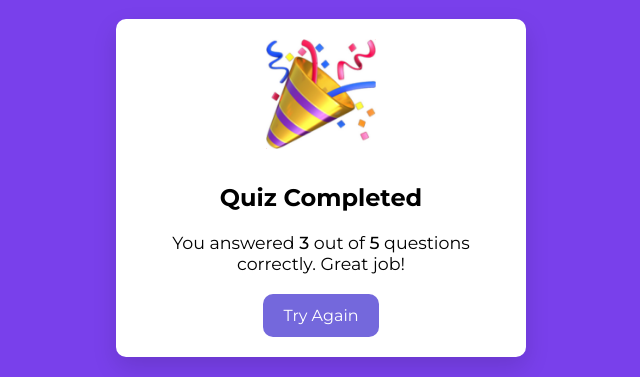
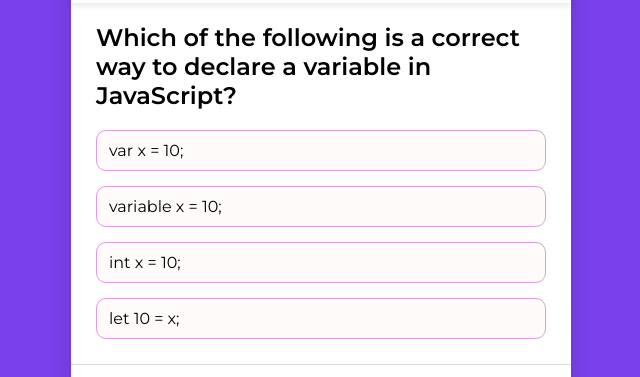
Before and after one commit to Raturi-Sahil/quiz-app, a plain HTML site: page index.html in a window 1280 px wide. Shown: the part 212-589 px from the top of the page, without its empty margins (319-959 px from the left). Drawn offline with nearby package versions, Linux system fonts and the light colour scheme.

Commit message:
added script for question and options rendering

```diff
--- a/index.html
+++ b/index.html
@@ -46,20 +46,8 @@
             </div>
         </header>
         <div class="quiz-content">
-            <h1 class="quiz-text">Do you know, how to create a function is Javascript?</h1>
-            <ul class="answer-options">
-                <li class="answer-option"><p>create function myfunc()</p></li>
-                <li class="answer-option correct"><p>function myfunc()</p>
-                    <span class="material-symbols-rounded">
-                        check_circle
-                        </span>
-                </li>
-                <li class="answer-option incorrect"><p>def function myfunc()</p>
-                    <span class="material-symbols-rounded">
-                        cancel
-                        </span></li>
-                <li class="answer-option"><p>func myfunc()</p></li>
-            </ul>
+            <h1 class="quiz-text"></h1>
+            <ul class="answer-options"></ul>
         </div>
         <footer class="quiz-footer">
             <p class="question-status"><b>2</b> of <b>10</b> quesions</p>
@@ -78,6 +66,8 @@
         <p class="result-message">You answered <b>3</b> out of <b>5</b> questions correctly. Great job!</p>
         <button class="try-again-btn">Try Again</button>
     </div>
-
+    <!--make sure questions.js is loaded before script.js-->
+    <script src="javascript/questions.js"></script>
+    <script src="javascript/script.js"></script>
 </body>
 </html>
--- /dev/null
+++ b/javascript/questions.js
@@ -0,0 +1,527 @@
+// Array of questions grouped by category (25 questions each)
+
+const questions = [
+    {
+      category: "programming",
+      questions: [
+        {
+          question: "What does HTML stand for?",
+          options: ["Hyper Text Pre Processor", "Hyper Text Markup Language", "Hyper Text Multiple Language", "Hyper Tool Multi Language"],
+          correctAnswer: 1,
+        },
+        {
+          question: "Which of the following is a correct way to declare a variable in JavaScript?",
+          options: ["var x = 10;", "variable x = 10;", "int x = 10;", "let 10 = x;"],
+          correctAnswer: 0,
+        },
+        {
+          question: "How do you write comment in Python?",
+          options: ["// This is a comment", "# This is a comment", "/* This is a comment */", "<!-- This is a comment -->"],
+          correctAnswer: 1,
+        },
+        {
+          question: "What does CSS stand for?",
+          options: ["Cascading Style Sheets", "Colorful Style Sheets", "Computer Style Sheets", "Cascading Simple Sheets"],
+          correctAnswer: 0,
+        },
+        {
+          question: "In JavaScript, how do you create a function?",
+          options: ["create function myFunction()", "def function myFunction()", "func myFunction()", "function myFunction()"],
+          correctAnswer: 3,
+        },
+        {
+          question: "What does the 'typeof' operator do in JavaScript?",
+          options: ["Checks the type of a variable", "Declares a variable", "Assigns a value to a variable", "Converts a variable to another type"],
+          correctAnswer: 0,
+        },
+        {
+          question: "In C, how do you define a function?",
+          options: ["function myFunction()", "def myFunction()", "void myFunction()", "func myFunction()"],
+          correctAnswer: 2,
+        },
+        {
+          question: "Which of the following is a characteristic of Python?",
+          options: ["Compiled language", "Dynamic typing", "Low-level language", "Static typing"],
+          correctAnswer: 3,
+        },
+        {
+          question: "Which language is used for Android development?",
+          options: ["Python", "Java", "JavaScript", "C++"],
+          correctAnswer: 1,
+        },
+        {
+          question: "What is the purpose of the 'forEach()' method in JavaScript?",
+          options: ["Removes duplicate elements from an array", "Filters elements in an array", "Sorts an array", "Iterates through each element in an array"],
+          correctAnswer: 3,
+        },
+        {
+          question: "What does the 'return' keyword do in a function?",
+          options: ["Ends the function and returns a value", "Continues the function", "Exits the function without value", "Ends the program execution"],
+          correctAnswer: 0,
+        },
+        {
+          question: "Which of the following is NOT a semantic HTML element?",
+          options: ["<header>", "<footer>", "<div>", "<article>"],
+          correctAnswer: 2,
+        },
+        {
+          question: "What is the primary purpose of a 'for' loop in programming?",
+          options: ["Repeat code for a specified number of times", "Repeat code until a condition is true", "Define a function", "Evaluate conditions in the loop"],
+          correctAnswer: 0,
+        },
+        {
+          question: "Which data structure is ideal for LIFO (Last In First Out)?",
+          options: ["Queue", "Stack", "Linked list", "Array"],
+          correctAnswer: 1,
+        },
+        {
+          question: "Which command is used in Git to store changes in the repository?",
+          options: ["git commit", "git push", "git pull", "git add"],
+          correctAnswer: 0,
+        },
+        {
+          question: "What does the 'map()' function do in JavaScript?",
+          options: ["Sorts an array", "Filters out items", "Creates a new array", "Modifies the original array"],
+          correctAnswer: 2,
+        },
+        {
+          question: "What is an IDE?",
+          options: ["An Integrated Development Environment", "A function for code execution", "An interpreter", "An input method for writing code"],
+          correctAnswer: 0,
+        },
+        {
+          question: "Which of the following is a feature of object-oriented programming?",
+          options: ["Encapsulation", "Modularity", "Recursion", "Memory Management"],
+          correctAnswer: 0,
+        },
+        {
+          question: "What does SQL stand for?",
+          options: ["Simple Question Language", "Systematic Query Language", "Standard Question Language", "Structured Query Language"],
+          correctAnswer: 3,
+        },
+        {
+          question: "Which of these is an example of a non-relational database?",
+          options: ["MongoDB", "MySQL", "PostgreSQL", "Oracle"],
+          correctAnswer: 0,
+        },
+        {
+          question: "How do you write comment in CSS?",
+          options: ["// This is a comment", "/* This is a comment */", "# This is a comment", "<!-- This is a comment -->"],
+          correctAnswer: 1,
+        },
+        {
+          question: "Which of the following algorithms is used to sort an array by comparing elements?",
+          options: ["Bubble sort", "Insertion sort", "Quick sort", "Merge sort"],
+          correctAnswer: 0,
+        },
+        {
+          question: "What does the 'finally' block in Java do?",
+          options: ["Handles all exceptions", "Attempts to handle runtime exceptions", "Executes code after try-catch", "Defines execution start point"],
+          correctAnswer: 2,
+        },
+        {
+          question: "Which data structure is best for searching elements quickly?",
+          options: ["Binary search tree", "Array", "Linked list", "Queue"],
+          correctAnswer: 0,
+        },
+        {
+          question: "What is the correct syntax for a JavaScript if statement?",
+          options: ["if (condition) {}", "if condition {}", "if {} else", "if {condition}"],
+          correctAnswer: 0,
+        },
+      ],
+    },
+
+    {
+      category: "geography",
+      questions: [
+        {
+          question: "Which is the longest river in the world?",
+          options: ["Amazon River", "Nile River", "Yangtze River", "Mississippi River"],
+          correctAnswer: 1,
+        },
+        {
+          question: "Which country is known as the Land of the Rising Sun?",
+          options: ["China", "South Korea", "Japan", "Thailand"],
+          correctAnswer: 2,
+        },
+        {
+          question: "What is the largest ocean in the world?",
+          options: ["Atlantic Ocean", "Indian Ocean", "Arctic Ocean", "Pacific Ocean"],
+          correctAnswer: 3,
+        },
+        {
+          question: "Which country has the largest population in the world?",
+          options: ["India", "China", "United States", "Indonesia"],
+          correctAnswer: 1,
+        },
+        {
+          question: "Which country is known for the Great Barrier Reef?",
+          options: ["Australia", "United States", "South Africa", "New Zealand"],
+          correctAnswer: 0,
+        },
+        {
+          question: "Which is the smallest country in the world?",
+          options: ["Monaco", "Liechtenstein", "Vatican City", "San Marino"],
+          correctAnswer: 2,
+        },
+        {
+          question: "Which is the tallest mountain in the world?",
+          options: ["K2", "Mount Kilimanjaro", "Mount Everest", "Mount Fuji"],
+          correctAnswer: 2,
+        },
+        {
+          question: "What is the capital of Canada?",
+          options: ["Ottawa", "Toronto", "Vancouver", "Montreal"],
+          correctAnswer: 0,
+        },
+        {
+          question: "Which desert is the largest hot desert in the world?",
+          options: ["Gobi Desert", "Atacama Desert", "Sahara Desert", "Karakum Desert"],
+          correctAnswer: 2,
+        },
+        {
+          question: "Which country is known as the Land of the Midnight Sun?",
+          options: ["Sweden", "Finland", "Norway", "Denmark"],
+          correctAnswer: 2,
+        },
+        {
+          question: "What is the longest mountain range in the world?",
+          options: ["Himalayas", "Rocky Mountains", "Andes", "Alps"],
+          correctAnswer: 2,
+        },
+        {
+          question: "Which river flows through Egypt?",
+          options: ["Amazon River", "Yangtze River", "Nile River", "Ganges River"],
+          correctAnswer: 2,
+        },
+        {
+          question: "Which is the largest island in the world?",
+          options: ["Greenland", "New Guinea", "Borneo", "Madagascar"],
+          correctAnswer: 0,
+        },
+        {
+          question: "What is the capital of Japan?",
+          options: ["Beijing", "Seoul", "Tokyo", "Hong Kong"],
+          correctAnswer: 2,
+        },
+        {
+          question: "Which country has the most time zones?",
+          options: ["United States", "Russia", "Canada", "Australia"],
+          correctAnswer: 1,
+        },
+        {
+          question: "Which country is known for the Eiffel Tower?",
+          options: ["Germany", "Italy", "Spain", "France"],
+          correctAnswer: 3,
+        },
+        {
+          question: "Which is the most populous city in the world?",
+          options: ["Tokyo", "Shanghai", "New York City", "Delhi"],
+          correctAnswer: 0,
+        },
+        {
+          question: "Which mountain range is located in South America?",
+          options: ["Himalayas", "Rocky Mountains", "Appalachian Mountains", "Andes"],
+          correctAnswer: 3,
+        },
+        {
+          question: "Which continent is known as the 'Dark Continent'?",
+          options: ["Asia", "Africa", "South America", "Europe"],
+          correctAnswer: 1,
+        },
+        {
+          question: "What is the capital of Brazil?",
+          options: ["Buenos Aires", "Rio de Janeiro", "Brasília", "Sao Paulo"],
+          correctAnswer: 2,
+        },
+        {
+          question: "What is the official language of Brazil?",
+          options: ["Spanish", "English", "Portuguese", "French"],
+          correctAnswer: 2,
+        },
+        {
+          question: "Which country has the most volcanoes?",
+          options: ["Japan", "Indonesia", "United States", "Italy"],
+          correctAnswer: 1,
+        },
+        {
+          question: "Which city is known as the Big Apple?",
+          options: ["Los Angeles", "New York City", "Chicago", "San Francisco"],
+          correctAnswer: 1,
+        },
+        {
+          question: "Which ocean is located to the east of Africa?",
+          options: ["Indian Ocean", "Pacific Ocean", "Southern Ocean", "Atlantic Ocean"],
+          correctAnswer: 3,
+        },
+        {
+          question: "Which is the second largest continent by area?",
+          options: ["Asia", "Africa", "North America", "Europe"],
+          correctAnswer: 1,
+        },
+      ],
+    },
+
+    {
+      category: "mathematics",
+      questions: [
+        {
+          question: "What is the square root of 144?",
+          options: ["10", "11", "12", "13"],
+          correctAnswer: 2,
+        },
+        {
+          question: "What is 15 × 13?",
+          options: ["180", "185", "195", "200"],
+          correctAnswer: 2,
+        },
+        {
+          question: "What is the value of 8³?",
+          options: ["512", "216", "256", "128"],
+          correctAnswer: 0,
+        },
+        {
+          question: "What is 48 ÷ 6?",
+          options: ["7", "8", "9", "10"],
+          correctAnswer: 1,
+        },
+        {
+          question: "What is the value of 3 + 5 × 4?",
+          options: ["20", "22", "24", "23"],
+          correctAnswer: 3,
+        },
+        {
+          question: "What is the sum of the angles in a triangle?",
+          options: ["180°", "360°", "90°", "270°"],
+          correctAnswer: 0,
+        },
+        {
+          question: "What is the perimeter of a square with a side length of 4 cm?",
+          options: ["12 cm", "16 cm", "20 cm", "24 cm"],
+          correctAnswer: 1,
+        },
+        {
+          question: "What is 11²?",
+          options: ["121", "131", "141", "111"],
+          correctAnswer: 3,
+        },
+        {
+          question: "What is 9 × 12?",
+          options: ["105", "110", "108", "120"],
+          correctAnswer: 2,
+        },
+        {
+          question: "What is the value of 16 ÷ 4?",
+          options: ["2", "3", "4", "5"],
+          correctAnswer: 2,
+        },
+        {
+          question: "What is 25% of 200?",
+          options: ["30", "40", "50", "60"],
+          correctAnswer: 2,
+        },
+        {
+          question: "What is the area of a rectangle with length 5 cm and width 8 cm?",
+          options: ["40 cm²", "50 cm²", "55 cm²", "60 cm²"],
+          correctAnswer: 0,
+        },
+        {
+          question: "What is the value of 10 ÷ 2 + 3?",
+          options: ["8", "7", "9", "6"],
+          correctAnswer: 1,
+        },
+        {
+          question: "What is 3 × 7 + 2?",
+          options: ["20", "21", "22", "23"],
+          correctAnswer: 1,
+        },
+        {
+          question: "What is the greatest common divisor (GCD) of 24 and 36?",
+          options: ["4", "6", "8", "12"],
+          correctAnswer: 3,
+        },
+        {
+          question: "What is the least common multiple (LCM) of 6 and 8?",
+          options: ["24", "32", "48", "56"],
+          correctAnswer: 0,
+        },
+        {
+          question: "What is the value of 2³ × 3?",
+          options: ["12", "15", "18", "24"],
+          correctAnswer: 0,
+        },
+        {
+          question: "What is the value of 10 × (5 + 3)?",
+          options: ["80", "70", "60", "50"],
+          correctAnswer: 1,
+        },
+        {
+          question: "What is the value of 14 × 14?",
+          options: ["186", "196", "206", "216"],
+          correctAnswer: 1,
+        },
+        {
+          question: "What is the sum of the first 10 positive integers?",
+          options: ["50", "55", "60", "65"],
+          correctAnswer: 1,
+        },
+        {
+          question: "What is 12 × 15?",
+          options: ["150", "160", "170", "180"],
+          correctAnswer: 3,
+        },
+        {
+          question: "What is the area of a circle with a radius of 3 cm? (Use π = 3.14)",
+          options: ["28.26 cm²", "31.42 cm²", "36.14 cm²", "39.14 cm²"],
+          correctAnswer: 0,
+        },
+        {
+          question: "What is the value of (8 + 2) × 3?",
+          options: ["30", "32", "34", "28"],
+          correctAnswer: 3,
+        },
+        {
+          question: "What is the value of 50% of 80?",
+          options: ["30", "35", "40", "45"],
+          correctAnswer: 2,
+        },
+        {
+          question: "What is the value of 25 ÷ 5 × 3?",
+          options: ["12", "15", "18", "20"],
+          correctAnswer: 1,
+        },
+      ],
+    },
+
+    {
+      category: "entertainment",
+      questions: [
+        {
+          question: "Who won the Academy Award for Best Actor in 2022?",
+          options: ["Leonardo DiCaprio", "Will Smith", "Joaquin Phoenix", "Matthew McConaughey"],
+          correctAnswer: 1,
+        },
+        {
+          question: "Which movie won the Academy Award for Best Picture in 2021?",
+          options: ["Parasite", "1917", "The Shape of Water", "Nomadland"],
+          correctAnswer: 3,
+        },
+        {
+          question: "Who played the character of Jack Dawson in the movie Titanic?",
+          options: ["Leonardo DiCaprio", "Brad Pitt", "Johnny Depp", "Tom Hanks"],
+          correctAnswer: 0,
+        },
+        {
+          question: "Which TV show featured the characters Daenerys Targaryen and Jon Snow?",
+          options: ["Breaking Bad", "Game of Thrones", "The Witcher", "Vikings"],
+          correctAnswer: 1,
+        },
+        {
+          question: "Who is known as the 'King of Pop'?",
+          options: ["Michael Jackson", "Prince", "Whitney Houston", "Elvis Presley"],
+          correctAnswer: 0,
+        },
+        {
+          question: "Which superhero is known for saying, 'I am Iron Man'?",
+          options: ["Black Panther", "Captain America", "Thor", "Iron Man"],
+          correctAnswer: 3,
+        },
+        {
+          question: "Which movie franchise includes a character named Luke Skywalker?",
+          options: ["Guardians of the Galaxy", "Star Wars", "The Matrix", "Star Trek"],
+          correctAnswer: 1,
+        },
+        {
+          question: "Who played the character of Hermione Granger in the Harry Potter film series?",
+          options: ["Emma Watson", "Anne Hathaway", "Maggie Smith", "Natalie Portman"],
+          correctAnswer: 0,
+        },
+        {
+          question: "Who directed the movie 'Inception'?",
+          options: ["James Cameron", "Steven Spielberg", "Christopher Nolan", "Martin Scorsese"],
+          correctAnswer: 2,
+        },
+        {
+          question: "Which artist released the album 'Lover' in 2019?",
+          options: ["Billie Eilish", "Taylor Swift", "Ed Sheeran", "Ariana Grande"],
+          correctAnswer: 1,
+        },
+        {
+          question: "What was the first video game to feature Mario?",
+          options: ["Mario Kart", "Super Mario Bros.", "Donkey Kong", "The Legend of Zelda"],
+          correctAnswer: 2,
+        },
+        {
+          question: "Which movie features the famous line, 'Here's looking at you, kid'?",
+          options: ["Casablanca", "Citizen Kane", "The Godfather", "Gone with the Wind"],
+          correctAnswer: 0,
+        },
+        {
+          question: "Which country won the FIFA World Cup in 2018?",
+          options: ["France", "Germany", "Argentina", "Brazil"],
+          correctAnswer: 0,
+        },
+        {
+          question: "Who created the comic book character Spider-Man?",
+          options: ["Jack Kirby", "Stan Lee", "Steve Ditko", "John Romita"],
+          correctAnswer: 1,
+        },
+        {
+          question: "In which movie did Heath Ledger portray the Joker?",
+          options: ["The Dark Knight", "Batman Begins", "The Dark Knight Rises", "Joker"],
+          correctAnswer: 0,
+        },
+        {
+          question: "Which band is known for the hit song 'Bohemian Rhapsody'?",
+          options: ["The Rolling Stones", "Led Zeppelin", "Queen", "The Beatles"],
+          correctAnswer: 2,
+        },
+        {
+          question: "Which actress starred as Katniss Everdeen in 'The Hunger Games'?",
+          options: ["Kristen Stewart", "Shailene Woodley", "Jennifer Lawrence", "Emma Stone"],
+          correctAnswer: 2,
+        },
+        {
+          question: "Who played the role of the Joker in the 2019 movie 'Joker'?",
+          options: ["Heath Ledger", "Johnny Depp", "Joaquin Phoenix", "Jared Leto"],
+          correctAnswer: 2,
+        },
+        {
+          question: "Which Disney animated film features the song 'A Whole New World'?",
+          options: ["Cinderella", "Aladdin", "Beauty and the Beast", "The Little Mermaid"],
+          correctAnswer: 1,
+        },
+        {
+          question: "Which TV series features the characters of Walter White and Jesse Pinkman?",
+          options: ["Narcos", "Better Call Saul", "The Sopranos", "Breaking Bad"],
+          correctAnswer: 3,
+        },
+        {
+          question: "Who sang the hit song 'Shape of You'?",
+          options: ["Justin Bieber", "Ariana Grande", "Sam Smith", "Ed Sheeran"],
+          correctAnswer: 3,
+        },
+        {
+          question: "Which film won the Academy Award for Best Picture in 2020?",
+          options: ["The Irishman", "Once Upon a Time in Hollywood", "Parasite", "1917"],
+          correctAnswer: 2,
+        },
+        {
+          question: "What year did the movie 'The Matrix' release?",
+          options: ["1997", "1998", "2000", "1999"],
+          correctAnswer: 3,
+        },
+        {
+          question: "Which actor played Tony Stark/Iron Man in the Marvel Cinematic Universe?",
+          options: ["Mark Ruffalo", "Chris Evans", "Robert Downey Jr.", "Chris Hemsworth"],
+          correctAnswer: 2,
+        },
+        {
+          question: "Which singer is known as the 'Queen of Pop'?",
+          options: ["Mariah Carey", "Lady Gaga", "Whitney Houston", "Madonna"],
+          correctAnswer: 3,
+        },
+      ],
+    },
+  ];
--- /dev/null
+++ b/javascript/script.js
@@ -0,0 +1,29 @@
+const quizCategory = "programming";
+const answerOptions = document.querySelector(".answer-options");
+
+//Fetch a random question based on the selected quizCategory.
+const getRandomQuestion = ()=> {
+    const categoryQuestions = questions.find(cat => cat.category.toLowerCase() === quizCategory.toLowerCase()).questions || [];
+    const randomQuestion = categoryQuestions[Math.floor(Math.random() * categoryQuestions.length)];
+    return randomQuestion;
+}
+
+//Renders the next question and it's options
+function renderQuestion() {
+    const currentQuestion = getRandomQuestion();
+    if(!currentQuestion) return;
+
+    //update the UI
+    answerOptions.innerHTML = " ";
+    document.querySelector(".quiz-text").textContent = currentQuestion.question;
+
+    //update the options
+    currentQuestion.options.forEach(option => {
+        const li = document.createElement("li");
+        li.classList.add("answer-option");
+        li.textContent = option;
+        document.querySelector(".answer-options").appendChild(li);
+    });
+}
+
+renderQuestion();
--- a/style.css
+++ b/style.css
@@ -25,7 +25,7 @@ body {
 }
 
 .config-container {
-    display: none;
+
     width: 410px;
     padding: 20px;
     text-align: center;
@@ -115,6 +115,7 @@ and the bg-color will apply to start-quiz-btn  and not on hover.*/
 }
 
 .quiz-container {
+    display: block;
     width: 500px;
 }
 
@@ -214,7 +215,7 @@ and the bg-color will apply to start-quiz-btn  and not on hover.*/
 }
 
 .result-container {
-    display: block;
+
     width: 410px;
     text-align: center;
     padding: 20px;
```
